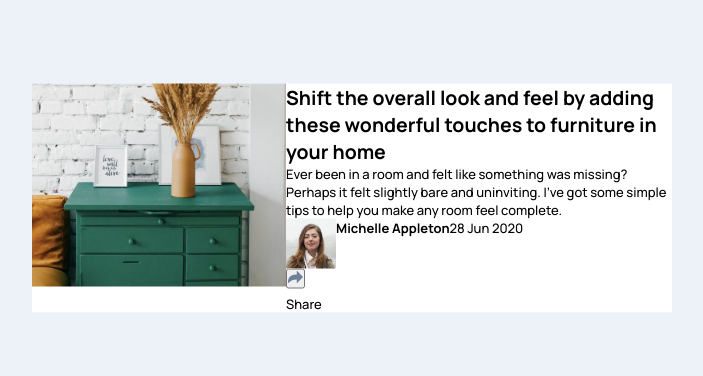
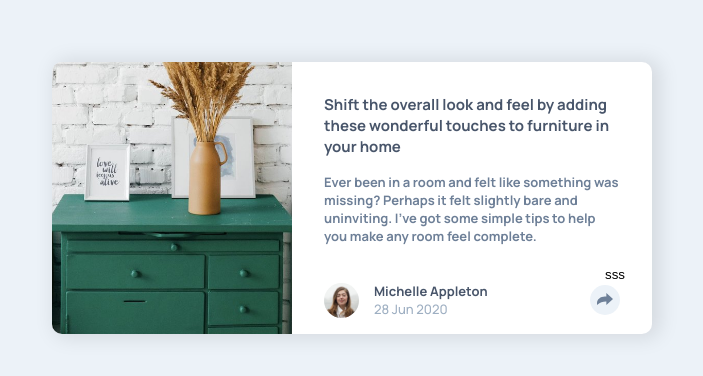
Before and after one commit to monte-dev/5-article-preview-component-FEM, a plain HTML site: page index.html in a window 1280 px wide. Shown: the part 202-578 px from the top of the page, without its empty margins (288-991 px from the left). Drawn offline with Linux system fonts and the light colour scheme.

Commit message:
Change styling for desktop and mobile / Add hover active states

```diff
--- a/css/style.css
+++ b/css/style.css
@@ -1,52 +1,154 @@
-@import url('https://fonts.googleapis.com/css2?family=Manrope:wght@500;700&display=swap');
+@import url("https://fonts.googleapis.com/css2?family=Manrope:wght@500;700&display=swap");
 
 :root {
   --background: hsl(210, 46%, 95%);
   --gray-100: hsl(212, 23%, 69%);
   --gray-200: hsl(214, 17%, 51%);
   --gray-300: hsl(217, 19%, 35%);
-    --main-font: 'Manrope', sans-serif;
+  --main-font: "Manrope", sans-serif;
 }
 * {
   box-sizing: border-box;
   padding: 0;
-    margin: 0
-
+  margin: 0;
 }
 body {
   font-size: 13px;
   font-family: var(--main-font);
   background-color: var(--background);
+}
+
+.component-wrapper {
+  background-color: #fff;
+  border-radius: 10px;
+  margin: 2rem;
+  display: flex;
+  flex-direction: column;
+  box-shadow: 5px 1px 20px 3px rgba(0, 0, 0, 0.1);
+}
+.article-img img {
+  width: 100%;
+  object-fit: cover;
+  height: 180px;
+  border-top-left-radius: 10px;
+  border-top-right-radius: 10px;
+}
+
+.author {
+  display: flex;
+  flex-direction: column;
+  flex-grow: 2;
+  color: var(--gray-300);
+}
+.article-body {
+  padding: 2rem 2rem 1rem 2rem;
+}
+.article-body h2 {
+  font-size: 15px;
+  padding-bottom: 1rem;
+  color: var(--gray-300);
+}
+.article-body p {
+  color: var(--gray-200);
+  font-weight: bold;
+}
+.author p {
+  color: var(--gray-100);
+}
+.share-box > img {
+  height: 35px;
+  border-radius: 50%;
+  margin-right: 15px;
+}
+.share {
+  border: none;
+  cursor: pointer;
+  height: 30px;
+  width: 30px;
+  border-radius: 50%;
+  background-color: var(--background);
+}
+.share:hover,
+.share:active {
+  background-color: var(--gray-300);
+}
+.share img {
+  height: 12px;
+  width: 16px;
+}
+.share-box {
+  /* display: none; */
+  padding: 1rem 2rem;
+  display: flex;
+  align-items: center;
+  justify-content: flex-start;
+  border-bottom-right-radius: 10px;
+  border-bottom-left-radius: 10px;
+}
+.social-icons {
+  flex: 2;
+  padding: 0 1rem;
+}
+.social-icons img {
+  padding: 5px;
+  transform: scale(0.9);
+}
+.dark {
+  display: none;
+  background-color: var(--gray-300);
+}
+.dark span {
+  text-transform: uppercase;
+  color: var(--gray-200);
+  letter-spacing: 3px;
+}
+.dark .share {
+  background-color: var(--gray-200);
+}
+.dark .share img {
+  filter: brightness(100);
+}
+
+/* Share tooltip */
+#shareTooltip {
+    position: absolute;
+    top: calc(100% - 67.5px);
+    left: calc(100% - 47px);
+}
+/* Media Queries */
+@media (min-width: 768px) {
+  body {
     position: absolute;
     top: 50%;
     left: 50%;
     transform: translate(-50%, -50%);
   }
+  .component-wrapper {
+    display: grid;
+    grid-template-columns: 2fr 3fr;
+    grid-template-rows: 3fr 1fr;
+    grid-column-gap: 0px;
+    grid-row-gap: 0px;
+    margin: 0;
+    width: 600px;
+  }
+  .article-body {
+    grid-area: 1 / 2 / 2 / 6;
+    padding: 2rem 2rem 1rem 2rem;
+    display: flex;
+    flex-direction: column;
+  }
+  .share-box {
+    grid-area: 2 / 2 / 3 / 3;
+  }
+  .article-img {
+    grid-area: 1 / 1 / 3 / 2;
+  }
   .article-img img {
-    width: 100%;
-}
-.component-wrapper {
-    background-color: #fff;
-}
+    height: 100%;
+    border-top-left-radius: 10px;
 
-
-.article-body:first-child {
-    display: inline-block;
-}
-
-.author {
-    display: flex;
-}
-.author img {
-    height: 50px;
-}
-
-
-
-
-
-@media (min-width: 768px) {
-    .component-wrapper {
-        display: flex;
+    border-top-right-radius: 0;
+    border-bottom-left-radius: 10px;
   }
 }
--- a/index.html
+++ b/index.html
@@ -16,19 +16,31 @@
     </div>
     <div class="article-body">
       <h2>Shift the overall look and feel by adding these wonderful touches to furniture in your home</h2>
-      <p>Ever been in a room and felt like something was missing? Perhaps it felt slightly bare and uninviting. I've got some simple tips to help you make any room feel complete.</p>
-      <div>
-        <div class="author">
-          <img src="images/avatar-michelle.jpg" alt="picture of a woman">
-          <h4>Michelle Appleton</h4>
-          <p>28 Jun 2020</p>
+      <p>Ever been in a room and felt like something was missing? Perhaps it felt slightly bare and uninviting. I've got
+        some simple tips to help you make any room feel complete.</p>
+    </div>
+    <div class="share-box light" id="light">
+      <img src="images/avatar-michelle.jpg" alt="picture of a woman">
+      <div class="author">
+        <h4>Michelle Appleton</h4>
+        <p>28 Jun 2020</p>
+      </div>
+      <button class="share" id="shareBtn"><img src="images/icon-share.svg" alt="share button">
+        <div id="shareTooltip">sss
         </div>
-        <button class="share" id="shareBtn"><img src="images/icon-share.svg" alt="share button"></button>
-        <div class="share-box">
-          <span>Share</span><img src="images/icon-facebook.svg" alt="facebook logo"><img src="images/icon-twitter.svg" alt="twitter logo"><img src="images/icon-pinterest.svg" alt="pinterest logo">
-        </div>
+      </button>
+    </div>
+    <div class="share-box dark" id="dark">
+      <span>Share</span>
+      <div class="social-icons">
+        <img src="images/icon-facebook.svg" alt="facebook logo">
+        <img src="images/icon-twitter.svg" alt="twitter logo">
+        <img src="images/icon-pinterest.svg" alt="pinterest logo">
       </div>
+      <button class="share" id="shareBtnDark"><img src="images/icon-share.svg" alt="share button"></button>
     </div>
+  </div>
+  </div>
   </div>
 
   <script src="js/index.js"></script>
```
Lines whose indentation alone changed are shown as unchanged.
